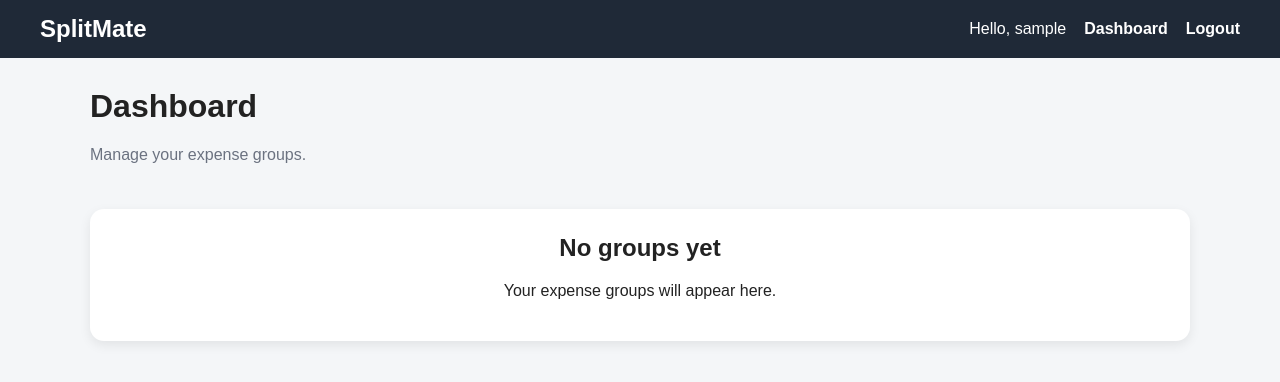
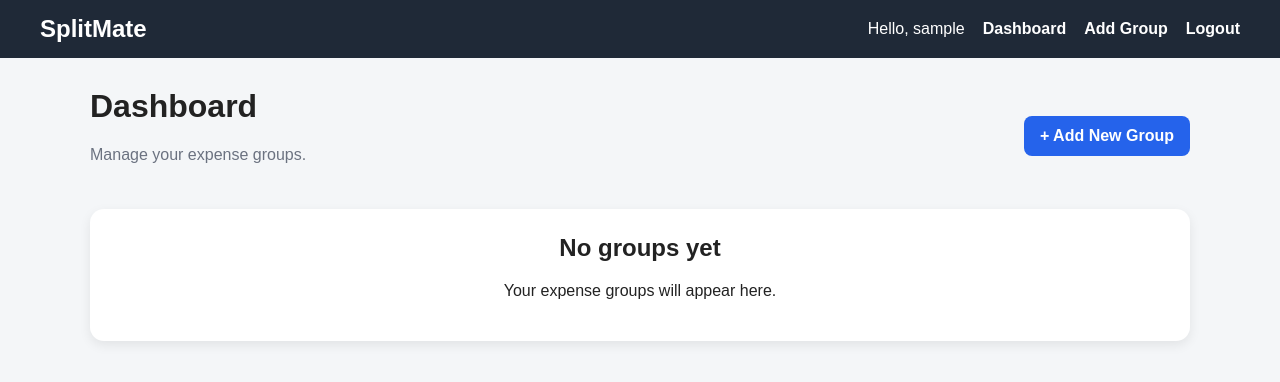
Before and after one commit to laith2005ali-ai/SWE-Project, a Flask app: page /dashboard in a window 1280 px wide. Shown: the top 382 px of the page. Run offline with Flask 3, Linux system fonts and the light colour scheme; the visitor is signed in with stand-in values (Sample User, id 1); data comes from the database, SQL or seed files in the repository; data that the repository does not hold is empty.

Commit message:
[US1] Add expense group creation feature

```diff
--- a/app.py
+++ b/app.py
@@ -2,6 +2,7 @@
 from werkzeug.security import generate_password_hash, check_password_hash
 
 from database import get_db_connection, init_db
+from business_logic import validate_group_name
 
 app = Flask(__name__)
 app.secret_key = "splitmate_secret_key"
@@ -119,6 +120,32 @@
 
     return render_template("dashboard.html", groups=groups)
 
+@app.route("/add-group", methods=["GET", "POST"])
+def add_group():
+    if not is_logged_in():
+        return redirect(url_for("login"))
+
+    if request.method == "POST":
+        group_name = request.form["group_name"]
+
+        if not validate_group_name(group_name):
+            flash("Group name must be at least 2 characters.")
+            return redirect(url_for("add_group"))
+
+        conn = get_db_connection()
+
+        conn.execute(
+            "INSERT INTO groups (user_id, group_name) VALUES (?, ?)",
+            (session["user_id"], group_name.strip())
+        )
+
+        conn.commit()
+        conn.close()
+
+        flash("Group created successfully.")
+        return redirect(url_for("dashboard"))
+
+    return render_template("add_group.html")
 
 if __name__ == "__main__":
     app.run(debug=True)
--- a/static/style.css
+++ b/static/style.css
@@ -136,3 +136,22 @@
 .empty-box {
     text-align: center;
 }
+.btn-link {
+    background: #2563eb;
+    color: white;
+    border: none;
+    padding: 11px 16px;
+    border-radius: 8px;
+    cursor: pointer;
+    font-weight: bold;
+    text-decoration: none;
+    display: inline-block;
+}
+
+.btn-link:hover {
+    background: #1d4ed8;
+}
+
+.group-card h2 {
+    margin-bottom: 15px;
+}
--- a/templates/base.html
+++ b/templates/base.html
@@ -14,6 +14,7 @@
             {% if session.get("user_id") %}
                 <span>Hello, {{ session.get("username") }}</span>
                 <a href="{{ url_for('dashboard') }}">Dashboard</a>
+                <a href="{{ url_for('add_group') }}">Add Group</a>
                 <a href="{{ url_for('logout') }}">Logout</a>
             {% else %}
                 <a href="{{ url_for('login') }}">Login</a>
--- a/templates/dashboard.html
+++ b/templates/dashboard.html
@@ -7,6 +7,8 @@
         <h1>Dashboard</h1>
         <p class="subtitle">Manage your expense groups.</p>
     </div>
+
+    <a class="btn-link" href="{{ url_for('add_group') }}">+ Add New Group</a>
 </div>
 
 {% if groups %}
```
Also changed, not shown: templates/add_group.html (+21 -0 lines).
